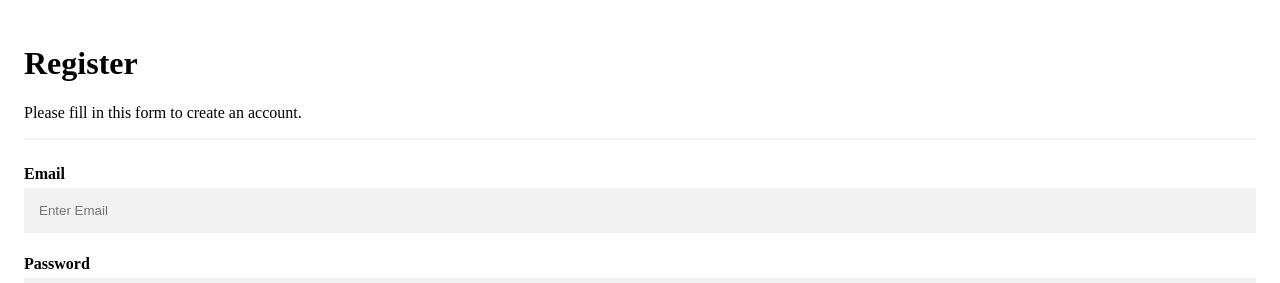
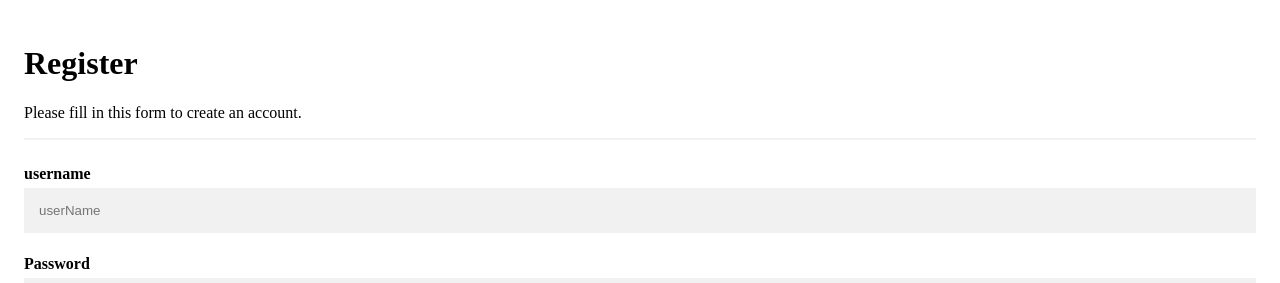
Before and after one commit to jldees2s/myHabit, an Angular app in the folder MyHabit/MyHabit/src/main/ui/: page /registration in a window 1280 px wide. Shown: the top 283 px of the page. Built offline with nearby package versions, Linux system fonts and the light colour scheme.

Commit message:
added frontend post and data for registration

```diff
--- a/MyHabit/MyHabit/src/main/ui/src/app/registration/registration.component.html
+++ b/MyHabit/MyHabit/src/main/ui/src/app/registration/registration.component.html
@@ -4,14 +4,14 @@
     <p>Please fill in this form to create an account.</p>
     <hr>
 
-    <label for="email"><b>Email</b></label>
-    <input type="text" placeholder="Enter Email" name="email" id="email" required>
+    <label for="username"><b>username</b></label>
+    <input type="text" placeholder="userName" name="userName" [(ngModel)] = "model.userName" id="username" required>
 
     <label for="psw"><b>Password</b></label>
-    <input type="password" placeholder="Enter Password" name="psw" id="psw" required>
+    <input type="password" placeholder="Enter Password" name="password" [(ngModel)] = "model.password" id="psw" required>
 
     <label for="psw-repeat"><b>Repeat Password</b></label>
-    <input type="password" placeholder="Repeat Password" name="psw-repeat" id="psw-repeat" required>
+    <input type="password" placeholder="Repeat Password" name="passwordVerification" [(ngModel)] = "model.passwordVerification" id="passwordVerification" required>
     <hr>
 
     <p>By creating an account you agree to our <a href="#">Terms & Privacy</a>.</p>
--- a/MyHabit/MyHabit/src/main/ui/src/app/registration/registration.component.ts
+++ b/MyHabit/MyHabit/src/main/ui/src/app/registration/registration.component.ts
@@ -1,4 +1,6 @@
+import { HttpClient } from '@angular/common/http';
 import { Component, OnInit } from '@angular/core';
+import { Router } from '@angular/router';
 
 @Component({
   selector: 'app-registration',
@@ -7,9 +9,27 @@ import { Component, OnInit } from '@angular/core';
 })
 export class RegistrationComponent implements OnInit {
 
-  constructor() { }
+    model: any = {}
+
+  constructor(
+    private http: HttpClient,
+    private router: Router
+  ) { }
 
   ngOnInit(): void {
   }
 
+  register(){
+    let url = 'http://localhost:8080/register'
+    let userData = {
+      userName: this.model.userName,
+      password: this.model.password,
+      passwordVerification: this.model.passwordVerification
+    }
+    console.log(userData)
+    this.http.post<any>(url, userData).subscribe(res =>{
+      console.log(res)
+    })
+  }
+
 }
```
